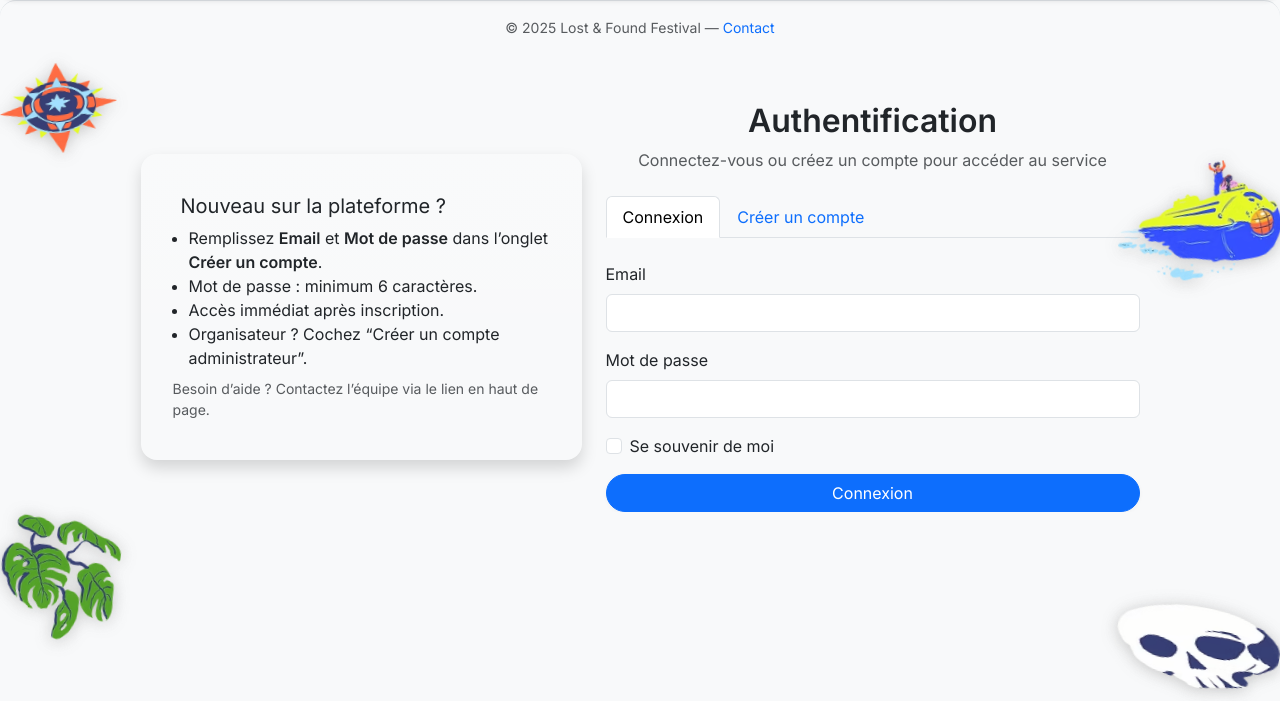
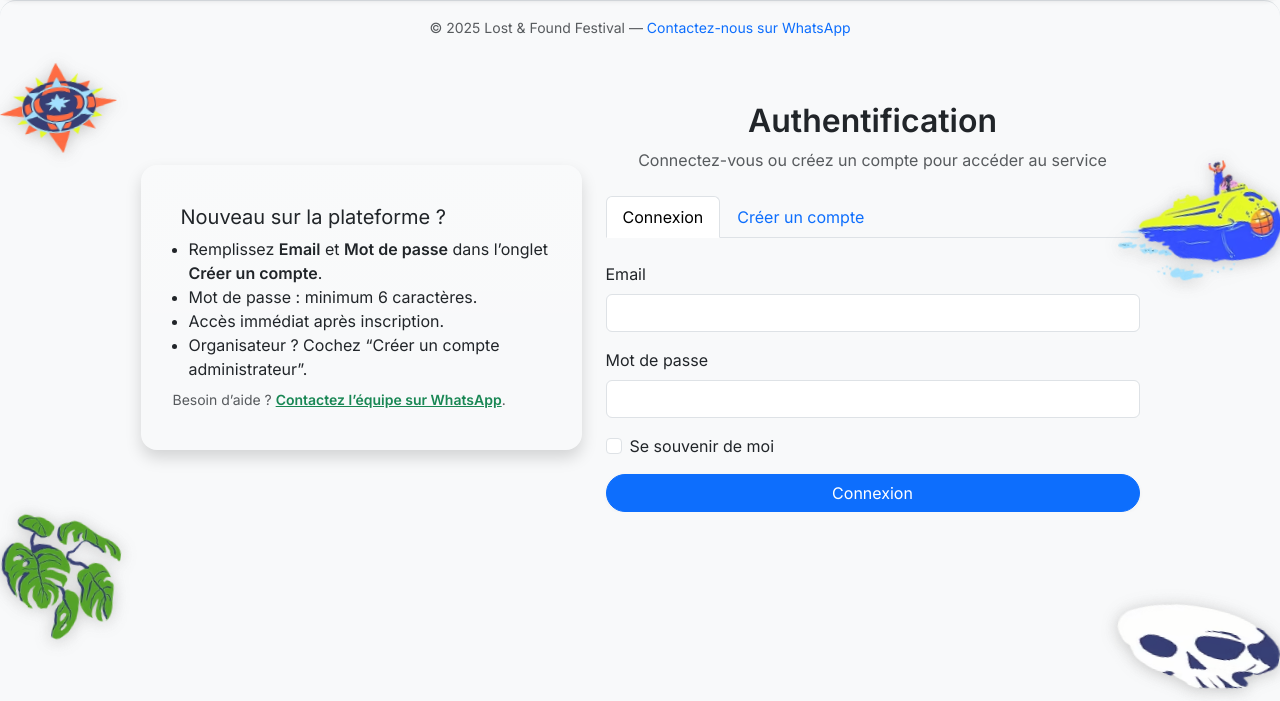
Before and after one commit to syrus2008/festival, a Flask app: page /auth in a window 1280 px wide. Shown: the part 57-758 px from the top of the page. Run offline with Flask 3, Linux system fonts and the light colour scheme; some libraries are stand-ins or nearby versions.

Commit message:
contacte

```diff
--- a/templates/admin/base.html
+++ b/templates/admin/base.html
@@ -40,6 +40,9 @@
             </a>
           </li>
 
+          <li class="nav-item mt-3">
+            <a class="nav-link text-success fw-bold" href="https://chat.whatsapp.com/LNrbdbxcOsGGXGvfS65RmS" target="_blank" rel="noopener"><i class="bi bi-whatsapp"></i> Contact WhatsApp</a>
+          </li>
           <li class="nav-item mt-3">
             <a class="nav-link text-secondary" href="{{ url_for('main.index') }}">
               <i class="bi bi-arrow-left"></i> Retour au site
--- a/templates/auth.html
+++ b/templates/auth.html
@@ -15,7 +15,7 @@
             <li>Accès immédiat après inscription.</li>
             <li>Organisateur&nbsp;? Cochez “Créer un compte administrateur”.</li>
           </ul>
-          <div class="small text-muted">Besoin d’aide&nbsp;? Contactez l’équipe via le lien en haut de page.</div>
+          <div class="small text-muted">Besoin d’aide&nbsp;? <a href="https://chat.whatsapp.com/LNrbdbxcOsGGXGvfS65RmS" target="_blank" rel="noopener" class="text-success fw-bold">Contactez l’équipe sur WhatsApp</a>.</div>
         </div>
       </div>
     </div>
--- a/templates/base.html
+++ b/templates/base.html
@@ -47,7 +47,8 @@
                 <li><a class="dropdown-item" href="{{ url_for('main.list_items', status='returned') }}">Objets rendus</a></li>
               </ul>
             </li>
-            <li class="nav-item"><a class="nav-link" href="{{ url_for('main.list_matches') }}">Correspondances</a></li>
+            <li class="nav-item"><a class="nav-link text-success fw-bold" href="https://chat.whatsapp.com/LNrbdbxcOsGGXGvfS65RmS" target="_blank" rel="noopener"><i class="bi bi-whatsapp"></i> Contact WhatsApp</a></li>
+
 <li class="nav-item"><a class="nav-link" href="{{ url_for('main.headphone_loans') }}">Prêts de casques</a></li>
             {% if current_user.is_admin %}
               <li class="nav-item"><a class="nav-link text-danger fw-bold" href="{{ url_for('admin.admin_dashboard') }}">Admin</a></li>
@@ -115,7 +116,7 @@
 
 <footer class="footer mt-auto py-3 bg-light border-top custom-footer">
   <div class="container text-center text-muted small">
-    <span>&copy; {{ 2025 }} Lost &amp; Found Festival &mdash; <a href="mailto:contact@festival.com" class="text-decoration-none">Contact</a></span>
+    <span>&copy; {{ 2025 }} Lost &amp; Found Festival &mdash; <a href="https://chat.whatsapp.com/LNrbdbxcOsGGXGvfS65RmS" class="text-decoration-none" target="_blank" rel="noopener">Contactez-nous sur WhatsApp</a></span>
   </div>
 </footer>
 
```
